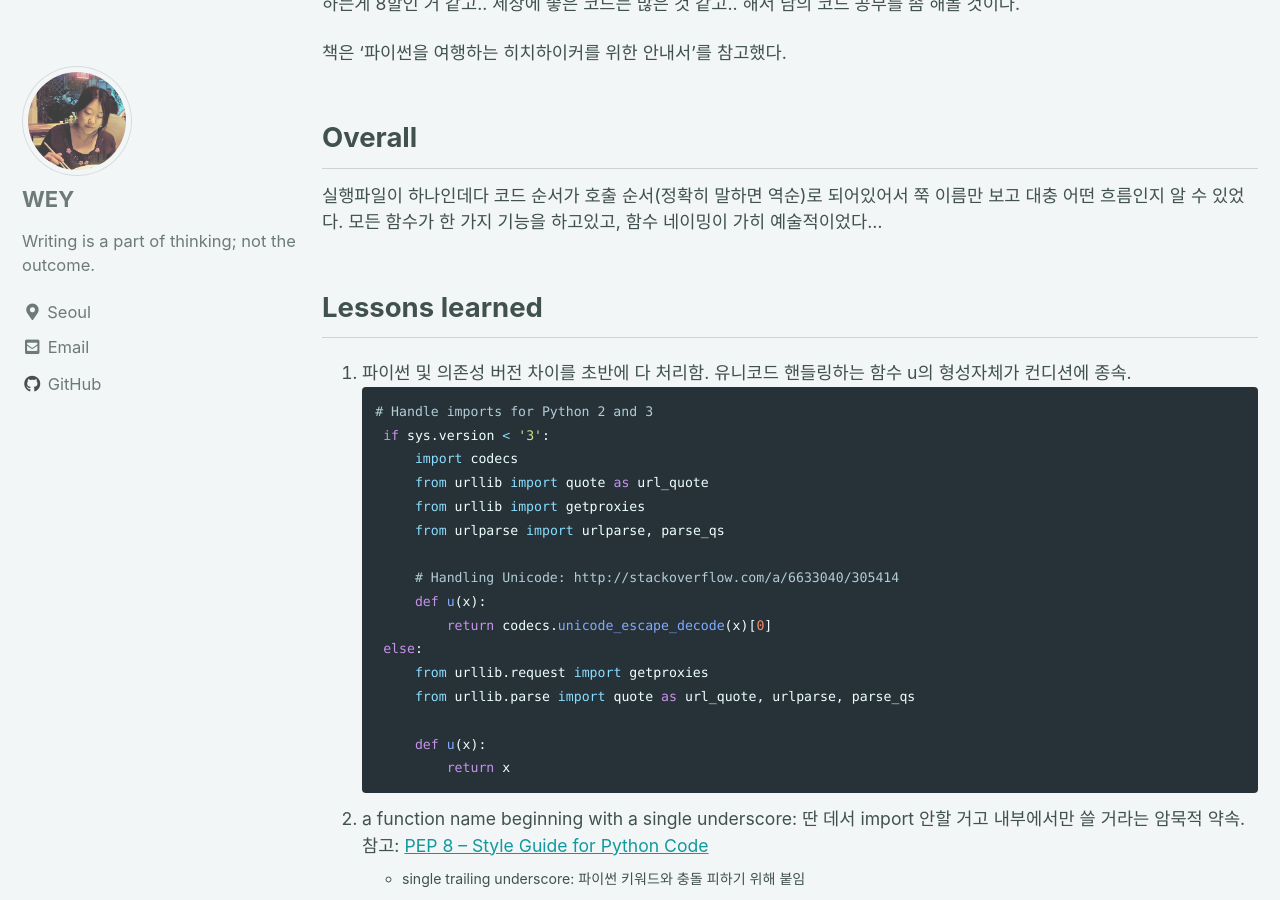
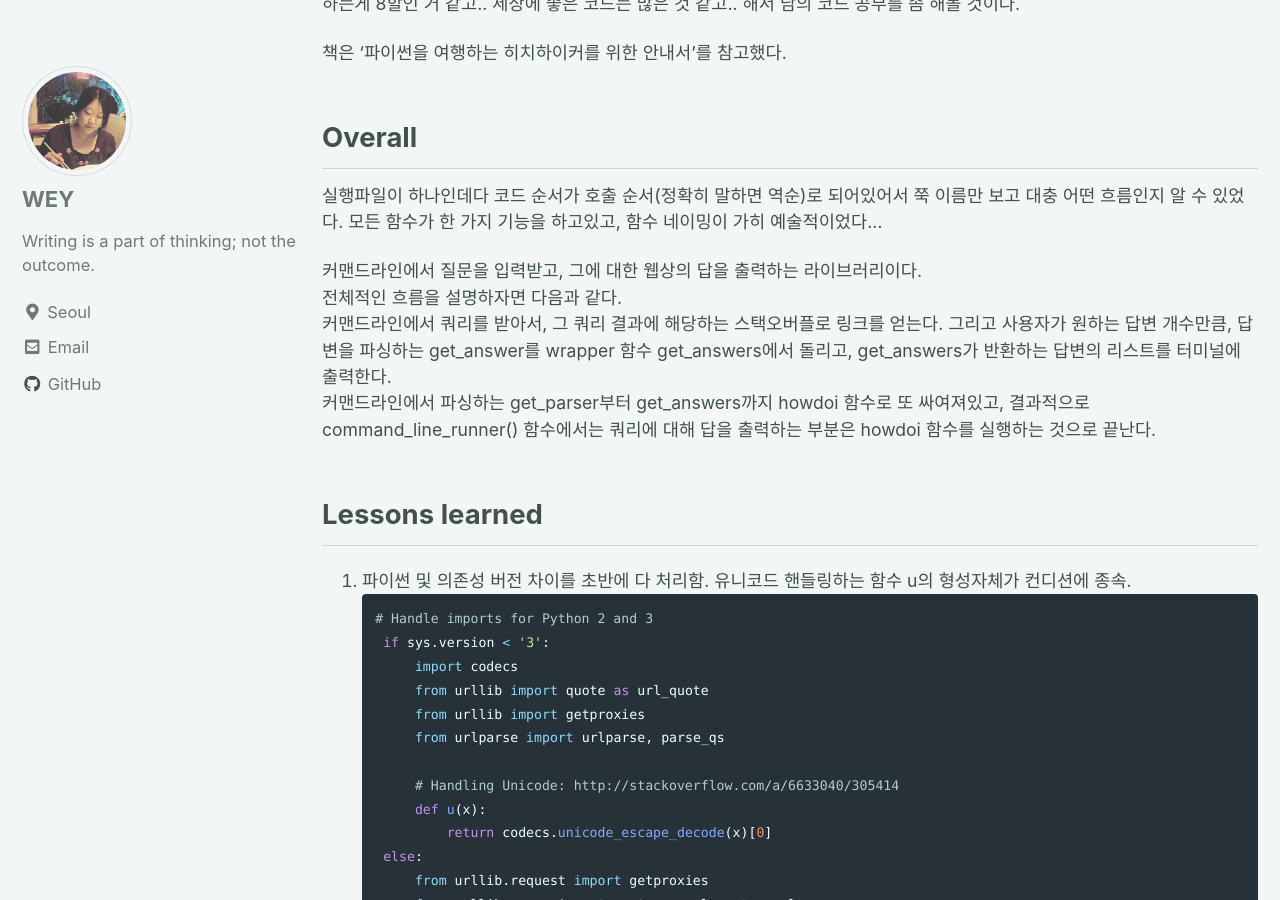
Before and after one commit to wey709/wey709.github.io, a Jekyll site: the page built from _posts/2021-01-04-howdoi.md, in a window 1280 px wide and 900 px high, scrolled down 312 px. Built offline with Jekyll 4.4.1, drawn with Linux system fonts in a browser that asks for light colours; cached includes are drawn as plain includes.

Commit message:
minor modifying

```diff
--- a/_posts/2021-01-04-howdoi.md
+++ b/_posts/2021-01-04-howdoi.md
@@ -22,6 +22,11 @@ tags:
 
 실행파일이 하나인데다 코드 순서가 호출 순서(정확히 말하면 역순)로 되어있어서 쭉 이름만 보고 대충 어떤 흐름인지 알 수 있었다.
 모든 함수가 한 가지 기능을 하고있고, 함수 네이밍이 가히 예술적이었다...
+
+커맨드라인에서 질문을 입력받고, 그에 대한 웹상의 답을 출력하는 라이브러리이다.
+전체적인 흐름을 설명하자면 다음과 같다.
+커맨드라인에서 쿼리를 받아서, 그 쿼리 결과에 해당하는 스택오버플로 링크를 얻는다. 그리고 사용자가 원하는 답변 개수만큼, 답변을 파싱하는 get_answer를 wrapper 함수 get_answers에서 돌리고, get_answers가 반환하는 답변의 리스트를 터미널에 출력한다.
+커맨드라인에서 파싱하는 get_parser부터 get_answers까지 howdoi 함수로 또 싸여져있고, 결과적으로 command_line_runner()	함수에서는 쿼리에 대해 답을 출력하는 부분은 howdoi 함수를 실행하는 것으로 끝난다.
 
 
 
```
